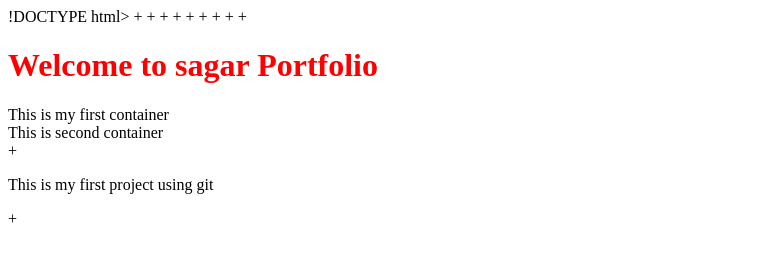
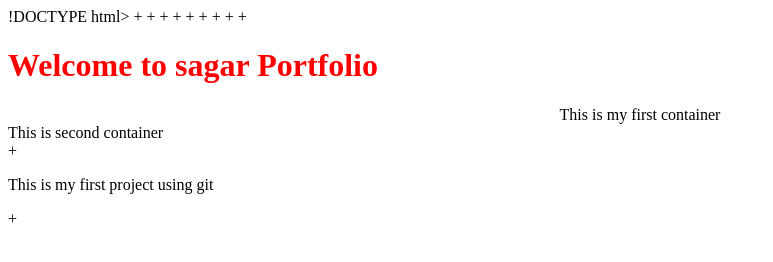
Before and after one commit to sagarjha9715/Portfolio, a plain HTML site: page index.html in a window 1280 px wide. Shown: the whole page, without its empty margins (0-773 px from the left). Drawn offline with Linux system fonts and the light colour scheme.

Commit message:
This is first edit of 6sep

```diff
--- a/index.html
+++ b/index.html
@@ -8,7 +8,9 @@
 +
 +
 +<h1>Welcome to sagar Portfolio</h1>
-<div>This is my first container</div>
+<div><center>This is my first container</center></div>
 <div>This is second container</div>
 +<p>This is my first project using git</p>
+		<script>
+		</script>
 +</body>
```
